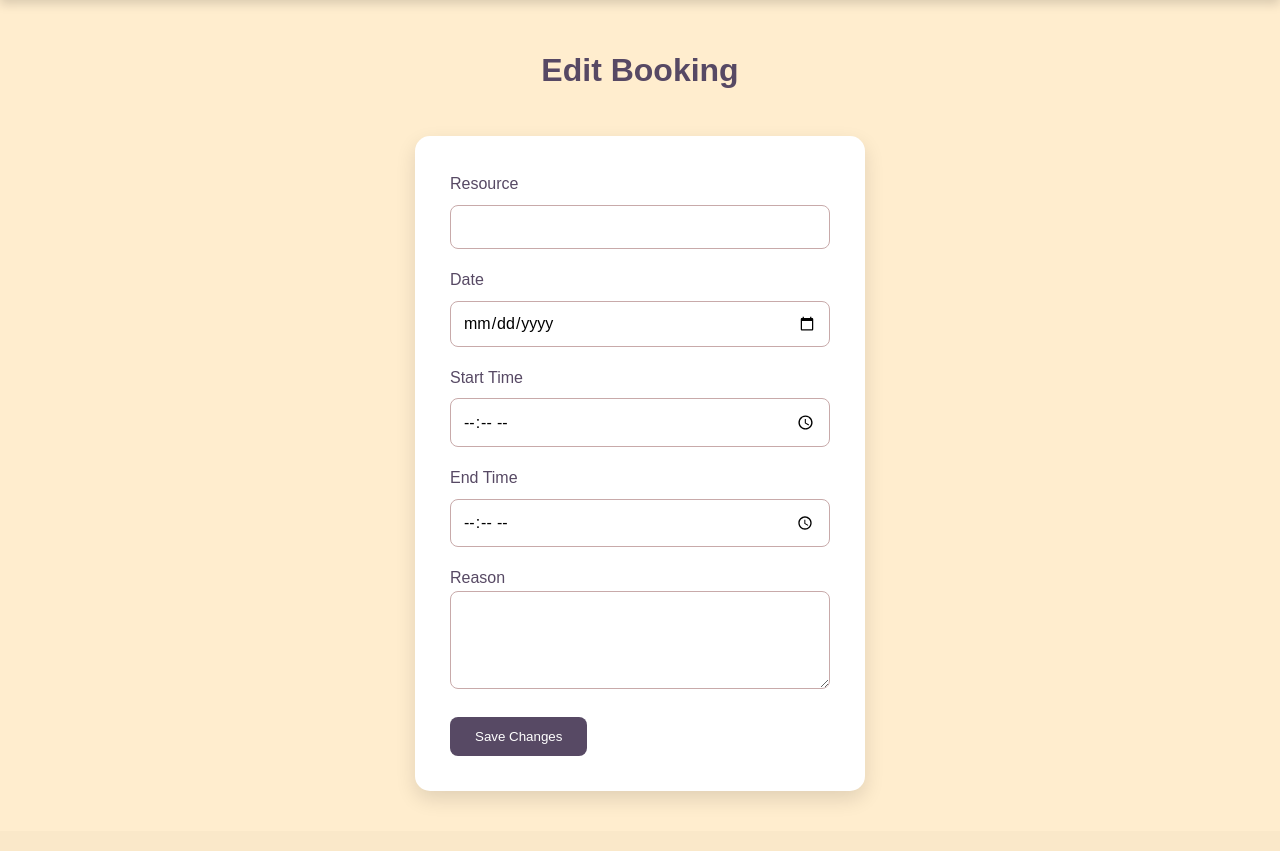
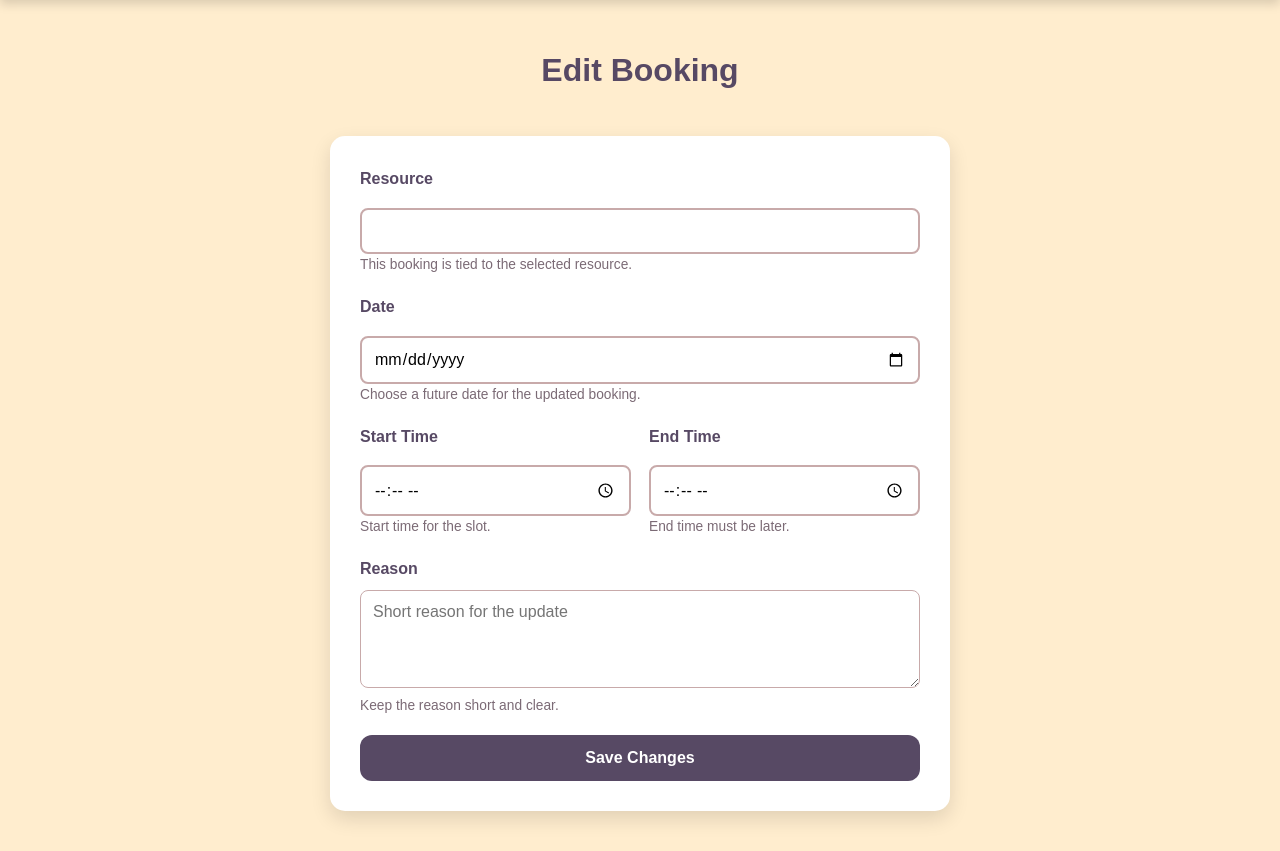
Before and after one commit to jxnki/Campus-Slot-Booker, a Flask app: template templates/edit_booking.html in a window 1280 px wide. Shown: the part 91-942 px from the top of the page. Before the commit the page ends 888 px from the top, so only its background shows below. Run offline with Flask 3, Linux system fonts and the light colour scheme; the template is opened without the code that fills it, so the values that code supplies are empty.

Commit message:
Update edit_booking.html

```diff
--- a/templates/edit_booking.html
+++ b/templates/edit_booking.html
@@ -12,9 +12,11 @@ Edit Booking
 <p class="error">{{ error }}</p>
 {% endif %}
 
-<div class="form-card">
+<div class="form-card booking-form-card">
 
-<form method="POST">
+<form method="POST" class="booking-form">
+
+<div class="form-group form-group-wide">
 
 <label>Resource</label>
 
@@ -23,6 +25,11 @@ Edit Booking
     value="{{ booking.resource.name }}"
     readonly
 >
+<small class="field-help">This booking is tied to the selected resource.</small>
+
+</div>
+
+<div class="form-group form-group-wide">
 
 <label>Date</label>
 
@@ -32,6 +39,13 @@ Edit Booking
     value="{{ booking.booking_date }}"
     required
 >
+<small class="field-help">Choose a future date for the updated booking.</small>
+
+</div>
+
+<div class="form-row two-cols">
+
+<div class="form-group">
 
 <label>Start Time</label>
 
@@ -41,6 +55,11 @@ Edit Booking
     value="{{ booking.start_time.strftime('%H:%M') }}"
     required
 >
+<small class="field-help">Start time for the slot.</small>
+
+</div>
+
+<div class="form-group">
 
 <label>End Time</label>
 
@@ -50,14 +69,27 @@ Edit Booking
     value="{{ booking.end_time.strftime('%H:%M') }}"
     required
 >
+<small class="field-help">End time must be later.</small>
+
+</div>
+
+</div>
+
+<div class="form-group form-group-wide">
+
 <label>Reason</label>
 
 <textarea
     name="reason"
     rows="4"
     required
+    placeholder="Short reason for the update"
 >{{ booking.reason }}</textarea>
-<button class="button">
+<small class="field-help">Keep the reason short and clear.</small>
+
+</div>
+
+<button class="button booking-submit-btn">
     Save Changes
 </button>
 
```
